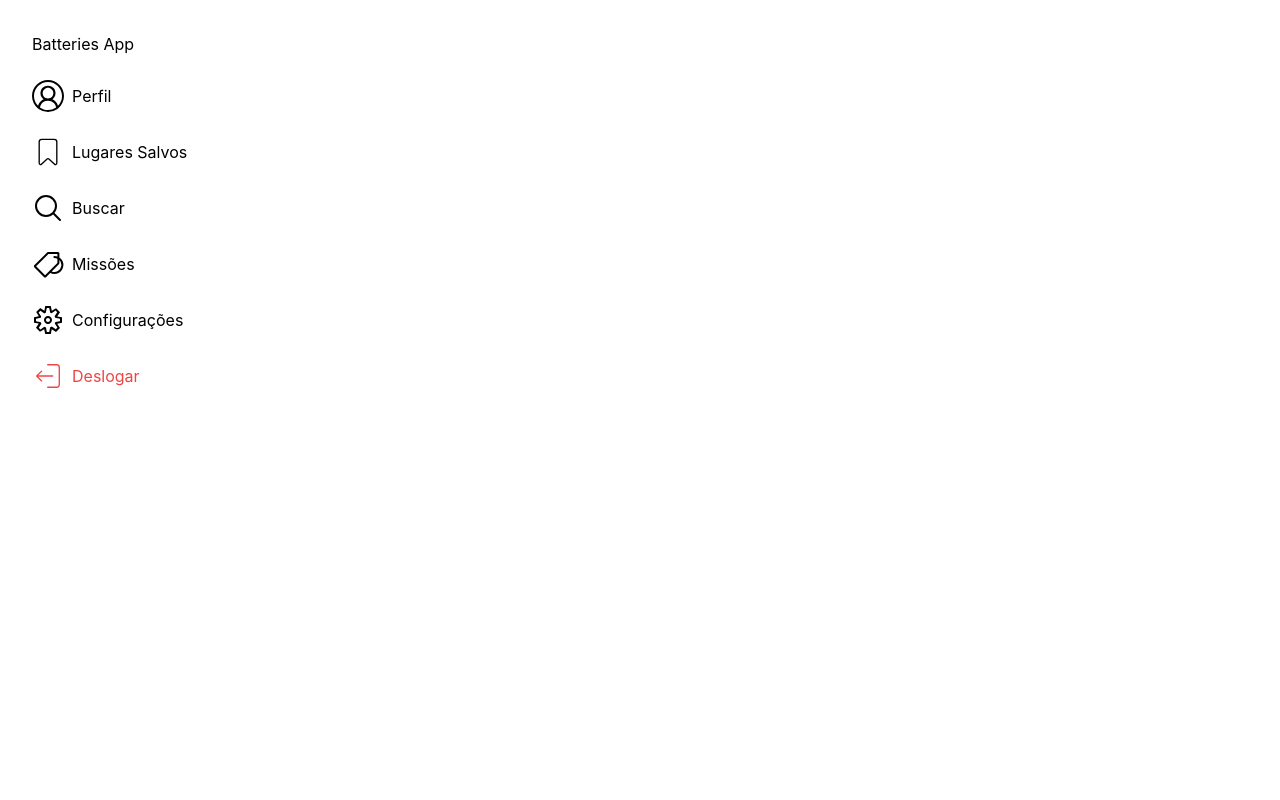
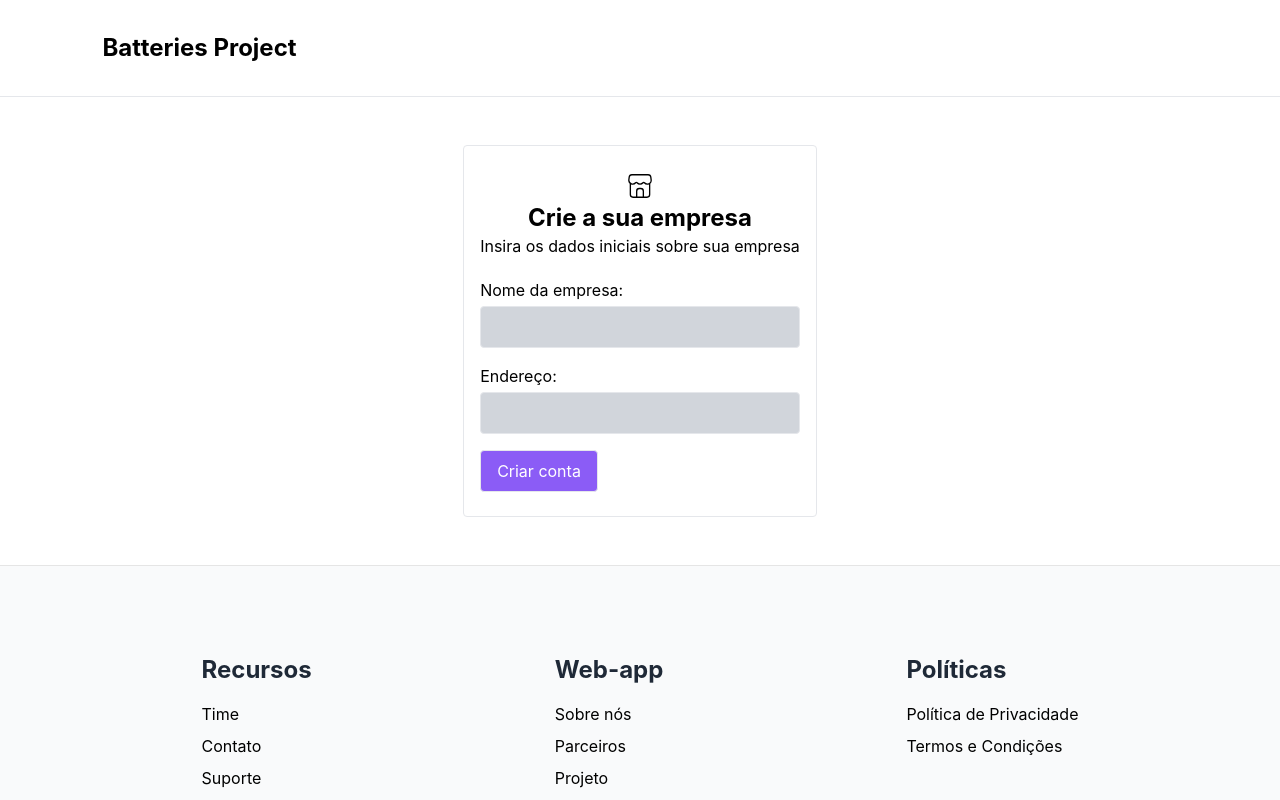
Before and after one commit to danielcorreia-dev/batteries-project, a Next.js app: page /sistema/criar-empresa in a window 1280 px wide. Shown: the top 800 px of the page. Built offline with nearby package versions, Linux system fonts and the light colour scheme; no server answers.

Commit message:
changes: create-company added to side-nav, api route created, signup form with new validation and error handling

```diff
--- a/components/FormCadastro.tsx
+++ b/components/FormUserSignup.tsx
@@ -35,9 +35,12 @@ const validationSchema = Yup.object({
 const FormCadastro = () => {
   const router = useRouter();
 
-  const onSubmit = async ({ nick, email, password }: FormValues, { setFieldError }: any) => {
+  const onSubmit = async (
+    { nick, email, password }: FormValues,
+    { setFieldError }: any
+  ) => {
     try {
-      const res = await fetch('/api/submit-form', {
+      const res = await fetch('/api/signup', {
         method: 'POST',
         headers: {
           'Content-type': 'application/json',
@@ -61,8 +64,8 @@ const FormCadastro = () => {
     }
   };
 
-  return (
-    <Formik
+    return (
+      <Formik
       initialValues={initialValues}
       validationSchema={validationSchema}
       onSubmit={onSubmit}
--- a/components/LoginForm.tsx
+++ b/components/LoginForm.tsx
@@ -30,7 +30,13 @@ const LoginForm = () => {
     { email, password, rememberMe }: LoginFormValues,
     { setSubmitting }: FormikHelpers<LoginFormValues>
   ) => {
-    const result = await signIn("credentials", { email, password, redirect: true, callbackUrl: '/sistema'})
+    const result = await signIn('credentials', {
+      email,
+      password,
+      redirect: false,
+    });
+
+    (!result?.ok) ? setAuthError('Email ou senha inválido') : push('/sistema');
   };
 
   return (
@@ -66,6 +72,7 @@ const LoginForm = () => {
             <ErrorMessage name="password">
               {(msg) => <p className="text-red-500 text-sm">{msg}</p>}
             </ErrorMessage>
+
           </div>
           <div className="mb-4">
             <label htmlFor="rememberMe">
@@ -81,11 +88,11 @@ const LoginForm = () => {
           </div>
           <button
             type="submit"
-            className="border py-2 px-4 rounded bg-violet-500 text-white w-100 w-max"
+            className="border py-2 px-4 mb-4 rounded bg-violet-500 text-white w-100 w-max"
           >
             Entrar
           </button>
-          {authError && <div>{authError}</div>}
+            {authError && <div className='text-red-500'>{authError}</div>}
         </Form>
       )}
     </Formik>
--- a/components/NavSemLogo.tsx
+++ b/components/NavSemLogo.tsx
@@ -1,13 +1,22 @@
 import Link from 'next/link';
+import { useUserContext } from './layouts/UserProvider';
 
-const NavSemLogo = () => (
+const NavSemLogo = () => {
+  const { userData } = useUserContext();
+  return (
     <header className="border-b block">
       <div className="flex items-center justify-between xl:max-w-7xl xl:mx-auto max-w-full px-[8%] w-full py-3 md:py-8">
         <Link href={'/'}>
           <h1 className="font-bold text-2xl">Batteries Project</h1>
         </Link>
+        {userData && (
+          <Link href={'/sistema/usuario/perfil'}>
+            <p>{userData.nick}</p>
+          </Link>
+        )}
       </div>
     </header>
   );
+};
 
 export default NavSemLogo;
--- a/components/layouts/UserProvider.tsx
+++ b/components/layouts/UserProvider.tsx
@@ -5,6 +5,7 @@ interface UserData {
   nick: string;
   scores: number;
   email: string;
+  company: string | null | undefined;
 }
 
 interface UserContextProps {
--- a/components/user/FormCompanySignUp.tsx
+++ /dev/null
@@ -1,35 +0,0 @@
-import { Formik, Form, Field, ErrorMessage } from 'formik';
-import * as Yup from 'yup';
-
-const FormCompanySignUp = () => {
-  interface FormValues {
-    name: string;
-    address: string;
-    description: string;
-  }
-
-  const initialValues: FormValues = {
-    name: '',
-    address: '',
-    description: '',
-  };
-
-  const validationSchema = Yup.object({
-    name: Yup.string().required('Sua empresa precisa ter um nome'),
-    address: Yup.string().required(
-      'Sua empresa precisa ter um endereço físico'
-    ),
-  });
-
-  const onSubmit = () => {};
-
-  return (
-    <Formik
-      onSubmit={onSubmit}
-      initialValues={initialValues}
-      validationSchema={validationSchema}
-    ></Formik>
-  );
-};
-
-export default FormCompanySignUp;
--- /dev/null
+++ b/components/user/FormCompanySignup.tsx
@@ -0,0 +1,109 @@
+import { Formik, Form, Field, ErrorMessage } from 'formik';
+import { useRouter } from 'next/router';
+import * as Yup from 'yup';
+
+const FormCompanySignUp = () => {
+  const { push } = useRouter();
+  interface FormValues {
+    title: string;
+    address: string;
+  }
+
+  const initialValues: FormValues = {
+    title: '',
+    address: '',
+  };
+
+  const validationSchema = Yup.object({
+    title: Yup.string()
+      .required('Sua empresa precisa ter um nome')
+      .matches(
+        /^[^!@#$%^&*()]+$/,
+        'O nome da empresa não pode conter símbolos especiais'
+      ),
+    address: Yup.string()
+      .required('Sua empresa precisa ter um endereço físico')
+      .matches(
+        /^[^!@#$%^&*()]+$/,
+        'O endereço da empresa não pode conter símbolos especiais'
+      ),
+  });
+
+  const onSubmit = async (
+    { title, address }: FormValues,
+    { setFieldError }: any
+  ) => {
+    try {
+      const res = await fetch('/api/create-company', {
+        method: 'POST',
+        headers: {
+          'Content-type': 'application/json',
+        },
+        body: JSON.stringify({
+          title,
+          address,
+        }),
+      });
+      const data = await res.json();
+      if (res.status === 402) {
+        setFieldError('title', 'Essa empresa já existe');
+      }
+
+      if (res.ok) {
+        push('/sistema/');
+      }
+    } catch (err) {
+      console.error(`error ${err}`);
+    }
+  };
+
+  return (
+    <Formik
+      initialValues={initialValues}
+      validationSchema={validationSchema}
+      onSubmit={onSubmit}
+    >
+      {({ errors, touched, isSubmitting, setFieldError }) => (
+        <Form className="max-w-xs">
+          <div className="mb-4">
+            <label htmlFor="">Nome da empresa:</label>
+            <Field
+              type="text"
+              id="title"
+              name="title"
+              className={`${
+                errors.title && touched.title ? 'border-red-500 border-2' : ''
+              } border rounded p-2 block mt-1 w-full bg-gray-300 outline-none focus:border-2 focus:border-purple-500`}
+            />
+            <ErrorMessage name="title">
+              {(msg) => <p className="text-red-500 text-sm">{msg}</p>}
+            </ErrorMessage>
+          </div>
+          <div className="mb-4 flex flex-col">
+            <label htmlFor="password">Endereço:</label>
+            <Field
+              type="text"
+              id="address"
+              name="address"
+              className={`${
+                errors.address && touched.address ? 'border-red-500 border-2' : ''
+              } border rounded p-2 block mt-1 w-full bg-gray-300 outline-none focus:border-2 focus:border-purple-500`}
+            />
+            <ErrorMessage name="address" className="max-w-lg">
+              {(msg) => <p className="text-red-500 text-sm">{msg}</p>}
+            </ErrorMessage>
+          </div>
+          <button
+            type="submit"
+            disabled={isSubmitting}
+            className="border py-2 px-4 rounded bg-violet-500 text-white w-100 w-max"
+          >
+            Criar conta
+          </button>
+        </Form>
+      )}
+    </Formik>
+  );
+};
+
+export default FormCompanySignUp;
--- a/components/user/SideUserNav.tsx
+++ b/components/user/SideUserNav.tsx
@@ -1,6 +1,6 @@
 import { VscAccount, VscTag, VscGear } from 'react-icons/vsc';
+import { CiBookmark, CiLogout, CiShop } from 'react-icons/ci';
 import { HiOutlineMagnifyingGlass } from 'react-icons/hi2';
-import { CiBookmark, CiLogout } from 'react-icons/ci';
 import { useEffect, useState } from 'react';
 import { useRouter } from 'next/router';
 import { signOut } from 'next-auth/react';
@@ -12,12 +12,12 @@ import { useUserContext } from '../layouts/UserProvider';
 
 const SideUserNav = () => {
   const { userData, setUser } = useUserContext();
-  const { nick } = userData || {};
+  const { nick, company } = userData || {};
   const [isBreakpoint, setIsBreakpoint] = useState(false);
   const router = useRouter();
   const agent = 'usuario';
 
-  const items = [
+  const baseItems = [
     {
       url: `/sistema/${agent}/perfil`,
       text: 'Perfil',
@@ -52,7 +52,7 @@ const SideUserNav = () => {
     return () => window.removeEventListener('resize', handleResize);
   }, []);
 
-  const links = items.map((item) => (
+  const links = baseItems.map((item) => (
     <Link
       className={classNames(
         'p-4',
@@ -80,26 +80,42 @@ const SideUserNav = () => {
   return (
     <>
       {isBreakpoint ? (
-        <BottomUserNavbar items={items} />
+        <BottomUserNavbar items={baseItems} />
       ) : (
         <div className="p-8 flex flex-end flex-col justify-between h-full">
           <div>
             <Link href="/sistema/usuario/perfil" className="mb-12">
               <h1>Batteries App</h1>
             </Link>
-            <nav>{links}</nav>
+            <nav>
+              {links}
+              {company ? (
+                <Link href="/sistema/"></Link>
+              ) : (
+                <Link
+                  href="/sistema/criar-empresa"
+                  className="p-4 list-none hover:text-blue-400"
+                >
+                  <div className="flex items-center justify-start">
+                    <CiShop size={32} /> <p className="px-2">Criar empresa</p>
+                  </div>
+                </Link>
+              )}
+            </nav>
+
             <button
               onClick={() => signOut()}
               className="text-red-500 flex items-center"
             >
+              <div></div>
               <CiLogout className="mr-2" size={32} />
               Deslogar
             </button>
           </div>
 
           {/* User Menu */}
-          <div className='flex'>
-            <p className='hover:opacity-80 transition-opacity'>{ nick }</p>
+          <div className="flex">
+            <p className="hover:opacity-80 transition-opacity">{nick}</p>
           </div>
         </div>
       )}
--- a/pages/api/auth/[...nextauth].ts
+++ b/pages/api/auth/[...nextauth].ts
@@ -49,14 +49,26 @@ export const authOptions: NextAuthOptions = {
 
   callbacks: {
     async jwt({ token, user }) {
-      return {...token, ...user };
+      return { ...token, ...user };
     },
 
     async session({ session, token, user }) {
       session.user = token as any;
       return session;
-    }
-  }
+    },
+
+    async signIn({ user, account, profile, email, credentials }) {
+      const isAllowedToSignIn = true;
+      if (isAllowedToSignIn) {
+        return true;
+      } else {
+        // Return false to display a default error message
+        return false;
+        // Or you can return a URL to redirect to:
+        // return '/unauthorized'
+      }
+    },
+  },
 };
 
 export default NextAuth(authOptions);
--- a/pages/api/submit-form.ts
+++ b/pages/api/signup.ts
@@ -1,4 +1,3 @@
-import { errors } from 'jose';
 import type { NextApiRequest, NextApiResponse } from 'next';
 
 interface FormData {
--- a/pages/cadastro.tsx
+++ b/pages/cadastro.tsx
@@ -1,4 +1,4 @@
-import FormCadastro from '@/components/FormCadastro';
+import FormCadastro from '@/components/FormUserSignup';
 import Footer from '@/components/landingPage/Footer';
 import NavSemLogo from '@/components/NavSemLogo';
 import Link from 'next/link';
--- a/pages/sistema/criar-empresa.tsx
+++ b/pages/sistema/criar-empresa.tsx
@@ -1,12 +1,25 @@
-import UserLayout from "@/components/layouts/UserLayout";
-import FormCompanySignUp from "@/components/user/FormCompanySignUp";
+import NavSemLogo from '@/components/NavSemLogo';
+import Footer from '@/components/landingPage/Footer';
+import FormCompanySignUp from '@/components/user/FormCompanySignup';
+import { CiShop } from 'react-icons/ci'
 
 const CreateCompany = () => {
   return (
     <>
-      <UserLayout>
-        <FormCompanySignUp/>
-      </UserLayout>
+      <NavSemLogo />
+      <main className="flex flex-col items-center mx-auto max-w-5xl py-12">
+        <div className="border py-6 px-4 rounded">
+          <div className="text-center flex flex-col justify-center items-center mb-5 max-w-xs">
+            <CiShop size={32} />
+            <h2 className="font-bold text-2xl">Crie a sua empresa</h2>
+            <span className="text-md text-neutral-5<00">
+              Insira os dados iniciais sobre sua empresa
+            </span>
+          </div>
+          <FormCompanySignUp />
+        </div>
+      </main>
+      <Footer />
     </>
   );
 };
```
Also changed, not shown: pages/api/create-company.ts (added, +52 -0 lines). Lines whose indentation alone changed are shown as unchanged.
